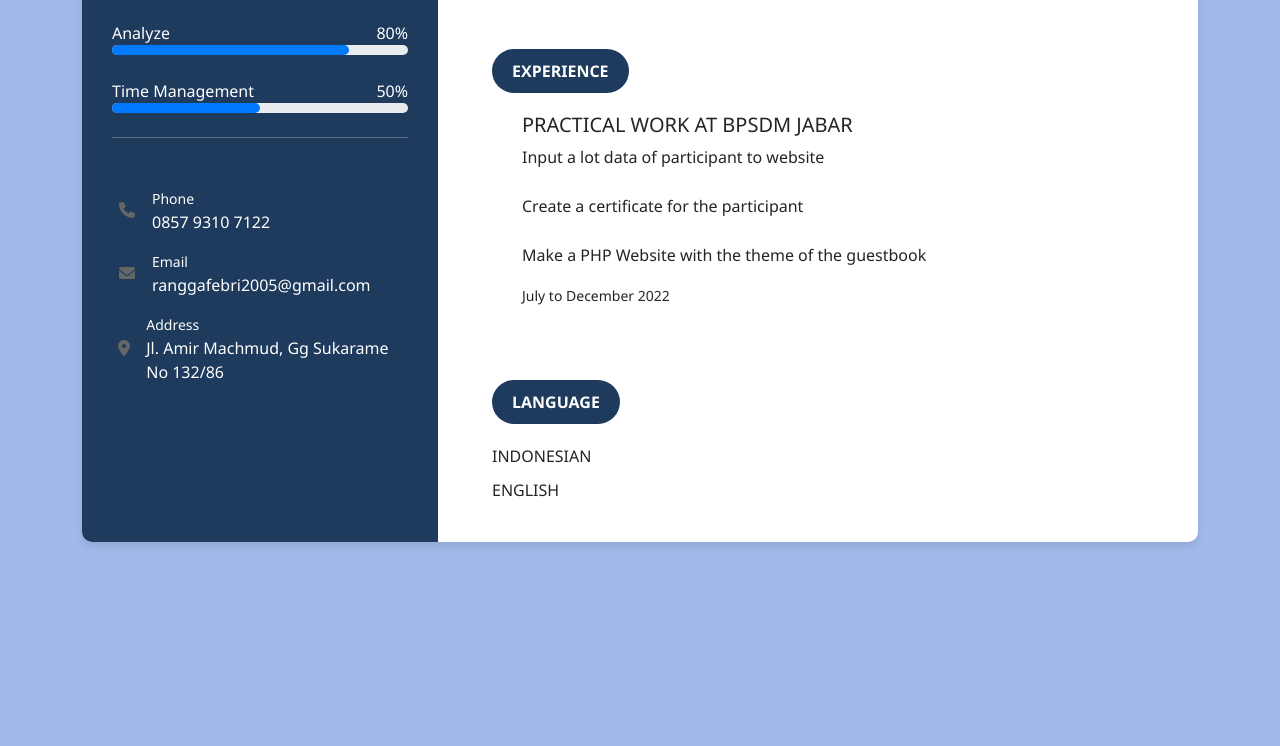
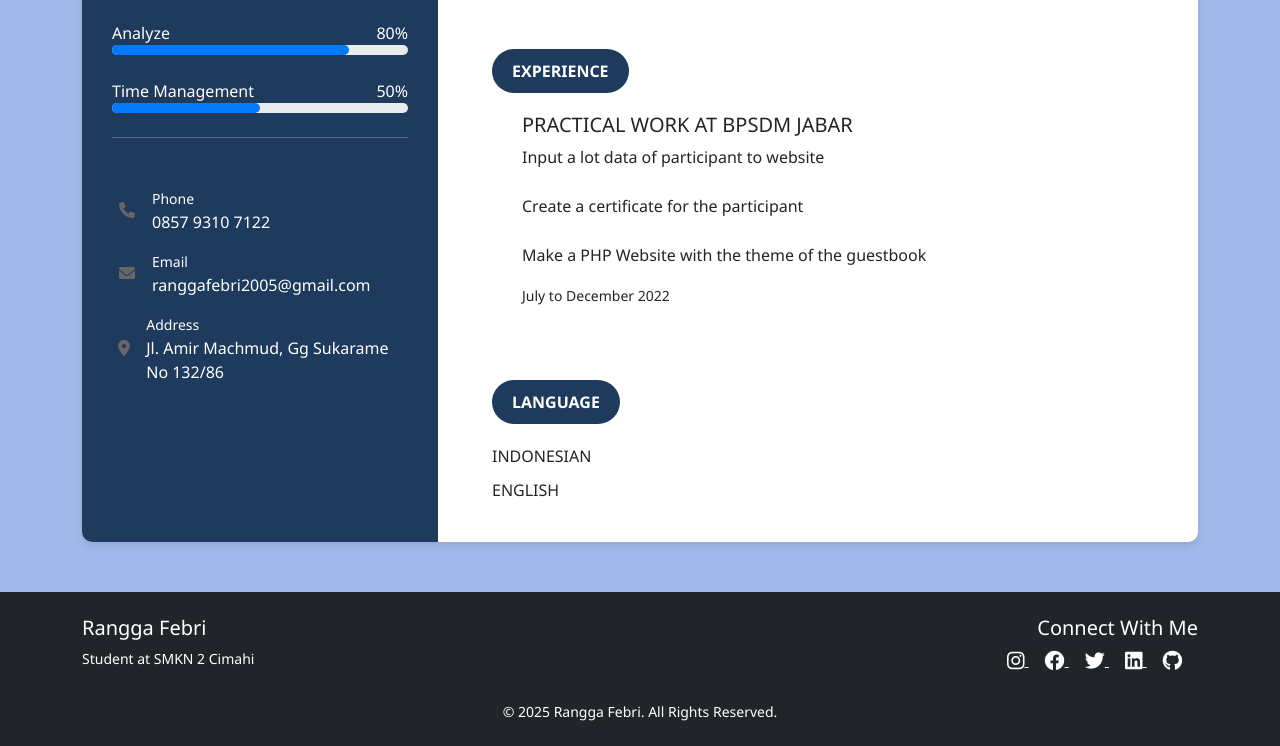
Before and after one commit to rgxkenzoo/utsparudy, a plain HTML site: page cv.html in a window 1280 px wide. Shown: the part 443-1189 px from the top of the page. Before the commit the page ends 1035 px from the top, so only its background shows below. Drawn offline with nearby package versions, Linux system fonts and the light colour scheme.

Commit message:
tambah footer

```diff
--- a/cv.html
+++ b/cv.html
@@ -151,7 +151,7 @@
             <div class="row">
                 <div class="col-md-4">
                     <div class="dark-section h-100">
-                        <div class="section-title">SKILLS</div>
+                        <div class="section-title white">SKILLS</div>
 
                         <div class="mb-4">
                             <div class="d-flex justify-content-between">
@@ -275,5 +275,45 @@
     </div>
 
     <script src="https://cdn.jsdelivr.net/npm/bootstrap@5.3.0-alpha1/dist/js/bootstrap.bundle.min.js"></script>
+
+     <!-- Footer with Social Media -->
+     <footer class="bg-dark text-white py-4 mt-3">
+        <div class="container">
+            <div class="row">
+                <div class="col-md-6">
+                    <h5>Rangga Febri</h5>
+                    <p class="small">Student at SMKN 2 Cimahi</p>
+                </div>
+                <div class="col-md-6">
+                    <div class="social-media text-md-end">
+                        <h5>Connect With Me</h5>
+                        <div class="mt-2">
+                            <a href="#" class="text-white me-3" title="Instagram">
+                                <i class="fab fa-instagram fa-lg"></i>
+                            </a>
+                            <a href="#" class="text-white me-3" title="Facebook">
+                                <i class="fab fa-facebook fa-lg"></i>
+                            </a>
+                            <a href="#" class="text-white me-3" title="Twitter">
+                                <i class="fab fa-twitter fa-lg"></i>
+                            </a>
+                            <a href="#" class="text-white me-3" title="LinkedIn">
+                                <i class="fab fa-linkedin fa-lg"></i>
+                            </a>
+                            <a href="#" class="text-white me-3" title="GitHub">
+                                <i class="fab fa-github fa-lg"></i>
+                            </a>
+                        </div>
+                    </div>
+                </div>
+            </div>
+            <div class="row mt-3">
+                <div class="col-12 text-center">
+                    <p class="small mb-0">&copy; 2025 Rangga Febri. All Rights Reserved.</p>
+                </div>
+            </div>
+        </div>
+    </footer>
+
 </body>
 </html>
```
